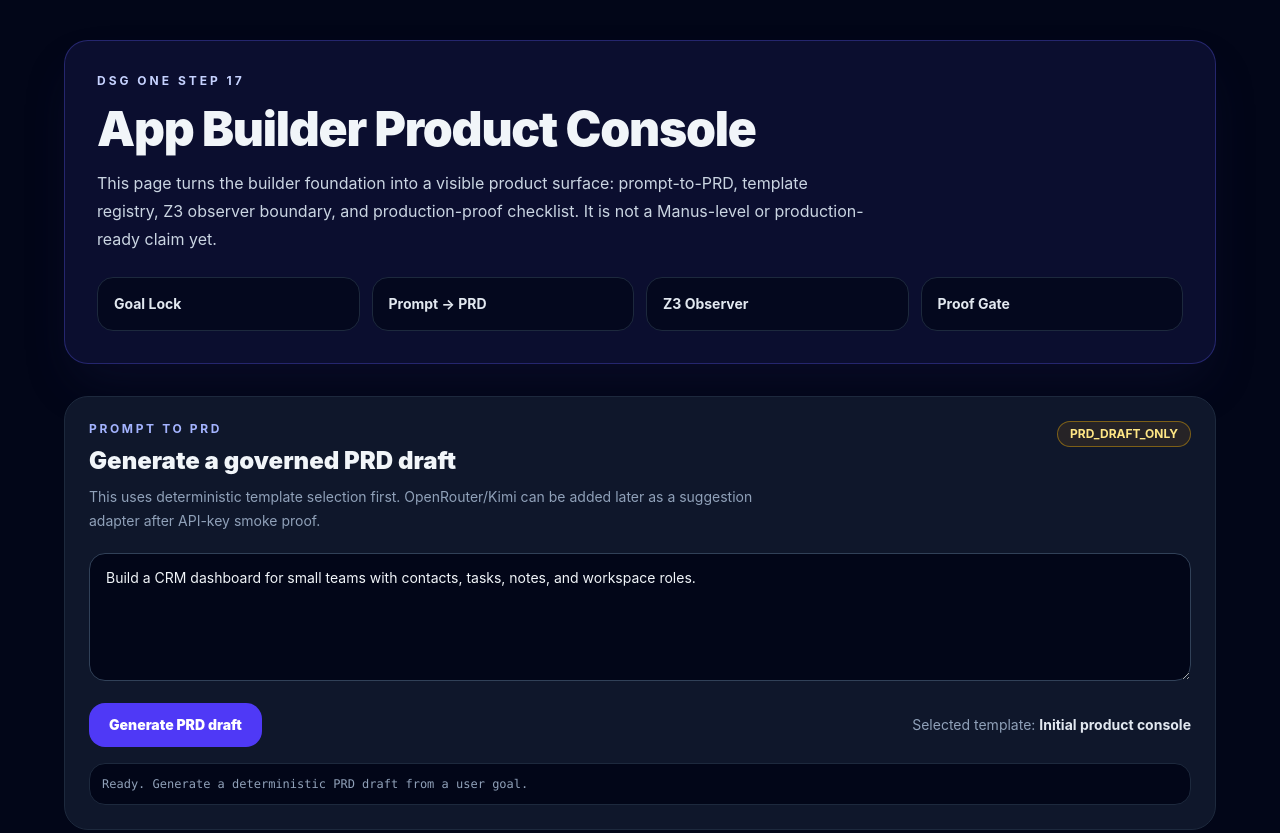
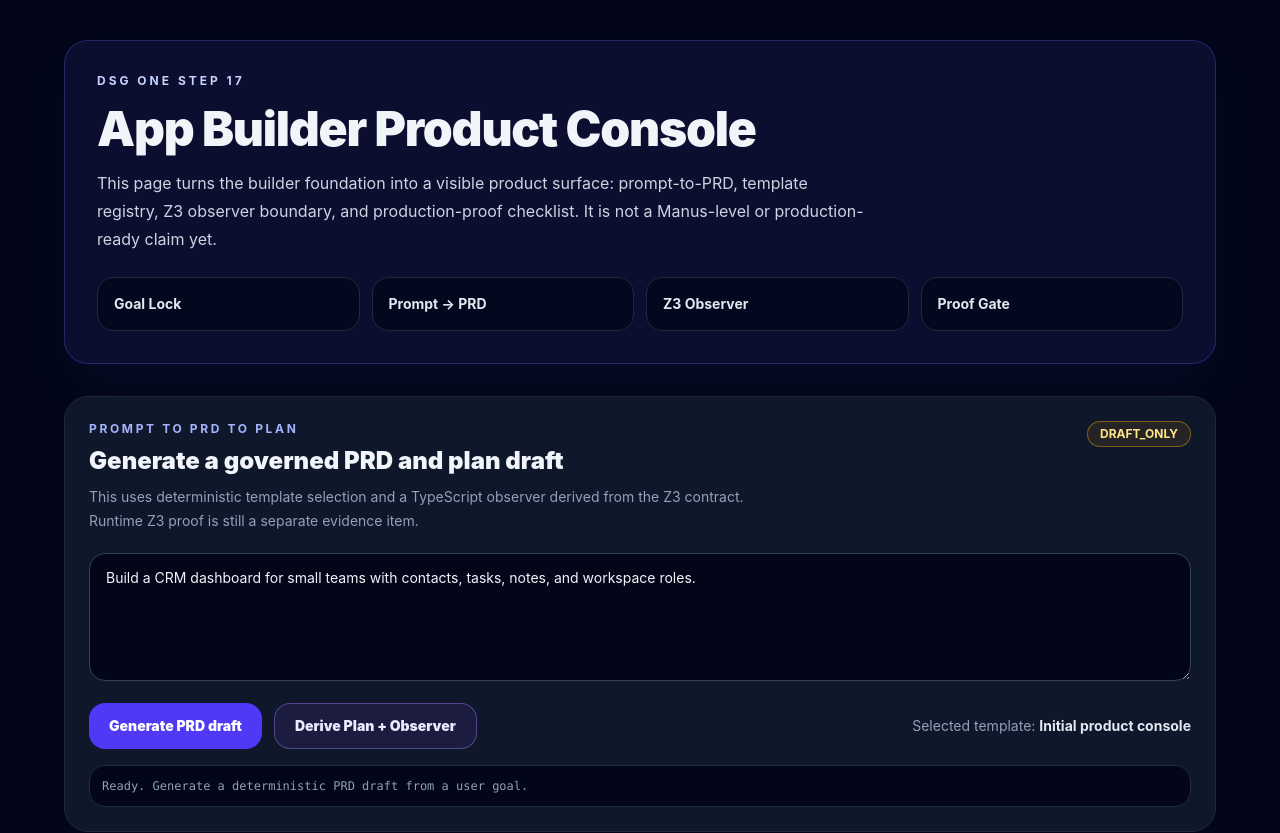
Before and after one commit to tdealer01-crypto/dsg-one-v1, a Next.js app: page /dsg/app-builder in a window 1280 px wide. Shown: the top 833 px of the page. Built offline with nearby package versions, Linux system fonts and the light colour scheme.

Commit message:
Wire console client to plan observer

```diff
--- a/components/dsg/app-builder/AppBuilderConsoleClient.tsx
+++ b/components/dsg/app-builder/AppBuilderConsoleClient.tsx
@@ -2,8 +2,10 @@
 
 import { useState } from 'react';
 import { PRDViewer } from './PRDViewer';
+import { PlanObserverPanel } from './PlanObserverPanel';
 import type { DsgAppBuilderPrd } from '@/lib/dsg/app-builder/types/prd';
 import type { DsgAppTemplate } from '@/lib/dsg/app-builder/templates/template-registry';
+import type { DsgPlanDraft, DsgPlanObserverResult } from '@/lib/dsg/app-builder/plan/types';
 
 type PrdResponse = {
   ok: boolean;
@@ -19,15 +21,31 @@ type PrdResponse = {
   error?: { code: string; message: string };
 };
 
+type PlanResponse = {
+  ok: boolean;
+  plan?: DsgPlanDraft;
+  observer?: DsgPlanObserverResult;
+  boundary?: {
+    claimStatus: string;
+    productionReadyClaim: boolean;
+    runtimeExecutionReady: boolean;
+    z3RuntimeProof?: boolean;
+  };
+  error?: { code: string; message: string };
+};
+
 export function AppBuilderConsoleClient({ initialPrd }: { initialPrd: DsgAppBuilderPrd }) {
   const [goal, setGoal] = useState('Build a CRM dashboard for small teams with contacts, tasks, notes, and workspace roles.');
   const [prd, setPrd] = useState(initialPrd);
+  const [plan, setPlan] = useState<DsgPlanDraft | null>(null);
+  const [observer, setObserver] = useState<DsgPlanObserverResult | null>(null);
   const [templateName, setTemplateName] = useState('Initial product console');
   const [status, setStatus] = useState('Ready. Generate a deterministic PRD draft from a user goal.');
-  const [loading, setLoading] = useState(false);
+  const [loadingPrd, setLoadingPrd] = useState(false);
+  const [loadingPlan, setLoadingPlan] = useState(false);
 
   async function generatePrd() {
-    setLoading(true);
+    setLoadingPrd(true);
     setStatus('Generating deterministic PRD draft…');
     try {
       const response = await fetch('/api/dsg/app-builder/prd', {
@@ -36,16 +54,37 @@ export function AppBuilderConsoleClient({ initialPrd }: { initialPrd: DsgAppBuil
         body: JSON.stringify({ goal }),
       });
       const json = (await response.json()) as PrdResponse;
-      if (!response.ok || !json.ok || !json.prd) {
-        throw new Error(json.error?.message || 'APP_BUILDER_PRD_FAILED');
-      }
+      if (!response.ok || !json.ok || !json.prd) throw new Error(json.error?.message || 'APP_BUILDER_PRD_FAILED');
       setPrd(json.prd);
+      setPlan(null);
+      setObserver(null);
       setTemplateName(json.selectedTemplate?.name || 'Template selected');
       setStatus(`${json.boundary?.claimStatus || 'PRD_DRAFT_ONLY'} · modelUsed=${json.boundary?.modelUsed ? 'true' : 'false'} · productionReadyClaim=false`);
     } catch (error) {
       setStatus(error instanceof Error ? error.message : 'APP_BUILDER_PRD_FAILED');
     } finally {
-      setLoading(false);
+      setLoadingPrd(false);
+    }
+  }
+
+  async function generatePlan() {
+    setLoadingPlan(true);
+    setStatus('Deriving plan draft and running observer…');
+    try {
+      const response = await fetch('/api/dsg/app-builder/plan', {
+        method: 'POST',
+        headers: { 'content-type': 'application/json' },
+        body: JSON.stringify({ prd }),
+      });
+      const json = (await response.json()) as PlanResponse;
+      if (!response.ok || !json.ok || !json.plan || !json.observer) throw new Error(json.error?.message || 'APP_BUILDER_PLAN_FAILED');
+      setPlan(json.plan);
+      setObserver(json.observer);
+      setStatus(`${json.boundary?.claimStatus || 'PLAN_DRAFT_ONLY'} · observer=${json.observer.status} · z3RuntimeProof=${json.boundary?.z3RuntimeProof ? 'true' : 'false'} · productionReadyClaim=false`);
+    } catch (error) {
+      setStatus(error instanceof Error ? error.message : 'APP_BUILDER_PLAN_FAILED');
+    } finally {
+      setLoadingPlan(false);
     }
   }
 
@@ -54,13 +93,13 @@ export function AppBuilderConsoleClient({ initialPrd }: { initialPrd: DsgAppBuil
       <section className="rounded-3xl border border-slate-800 bg-slate-900 p-6">
         <div className="flex flex-col gap-4 md:flex-row md:items-start md:justify-between">
           <div>
-            <p className="text-xs font-bold uppercase tracking-[0.22em] text-indigo-300">Prompt to PRD</p>
-            <h2 className="mt-2 text-2xl font-black text-slate-100">Generate a governed PRD draft</h2>
+            <p className="text-xs font-bold uppercase tracking-[0.22em] text-indigo-300">Prompt to PRD to Plan</p>
+            <h2 className="mt-2 text-2xl font-black text-slate-100">Generate a governed PRD and plan draft</h2>
             <p className="mt-2 max-w-2xl text-sm leading-6 text-slate-400">
-              This uses deterministic template selection first. OpenRouter/Kimi can be added later as a suggestion adapter after API-key smoke proof.
+              This uses deterministic template selection and a TypeScript observer derived from the Z3 contract. Runtime Z3 proof is still a separate evidence item.
             </p>
           </div>
-          <span className="rounded-full border border-amber-400/40 bg-amber-500/10 px-3 py-1 text-xs font-bold text-amber-200">PRD_DRAFT_ONLY</span>
+          <span className="rounded-full border border-amber-400/40 bg-amber-500/10 px-3 py-1 text-xs font-bold text-amber-200">DRAFT_ONLY</span>
         </div>
         <textarea
           value={goal}
@@ -69,19 +108,21 @@ export function AppBuilderConsoleClient({ initialPrd }: { initialPrd: DsgAppBuil
           placeholder="Describe the app you want DSG to build…"
         />
         <div className="mt-4 flex flex-col gap-3 md:flex-row md:items-center md:justify-between">
-          <button
-            onClick={() => void generatePrd()}
-            disabled={loading}
-            className="rounded-2xl bg-indigo-600 px-5 py-3 text-sm font-black text-white hover:bg-indigo-500 disabled:cursor-not-allowed disabled:opacity-60"
-          >
-            {loading ? 'Generating…' : 'Generate PRD draft'}
-          </button>
+          <div className="flex flex-col gap-3 md:flex-row">
+            <button onClick={() => void generatePrd()} disabled={loadingPrd} className="rounded-2xl bg-indigo-600 px-5 py-3 text-sm font-black text-white hover:bg-indigo-500 disabled:cursor-not-allowed disabled:opacity-60">
+              {loadingPrd ? 'Generating…' : 'Generate PRD draft'}
+            </button>
+            <button onClick={() => void generatePlan()} disabled={loadingPlan} className="rounded-2xl border border-violet-400/40 bg-violet-500/10 px-5 py-3 text-sm font-black text-violet-100 hover:bg-violet-500/20 disabled:cursor-not-allowed disabled:opacity-60">
+              {loadingPlan ? 'Observing…' : 'Derive Plan + Observer'}
+            </button>
+          </div>
           <p className="text-sm text-slate-400">Selected template: <span className="font-bold text-slate-200">{templateName}</span></p>
         </div>
         <p className="mt-4 rounded-2xl border border-slate-800 bg-slate-950 p-3 text-xs font-mono text-slate-400">{status}</p>
       </section>
 
       <PRDViewer prd={prd} />
+      {plan && observer && <PlanObserverPanel plan={plan} observer={observer} />}
     </div>
   );
 }
```
